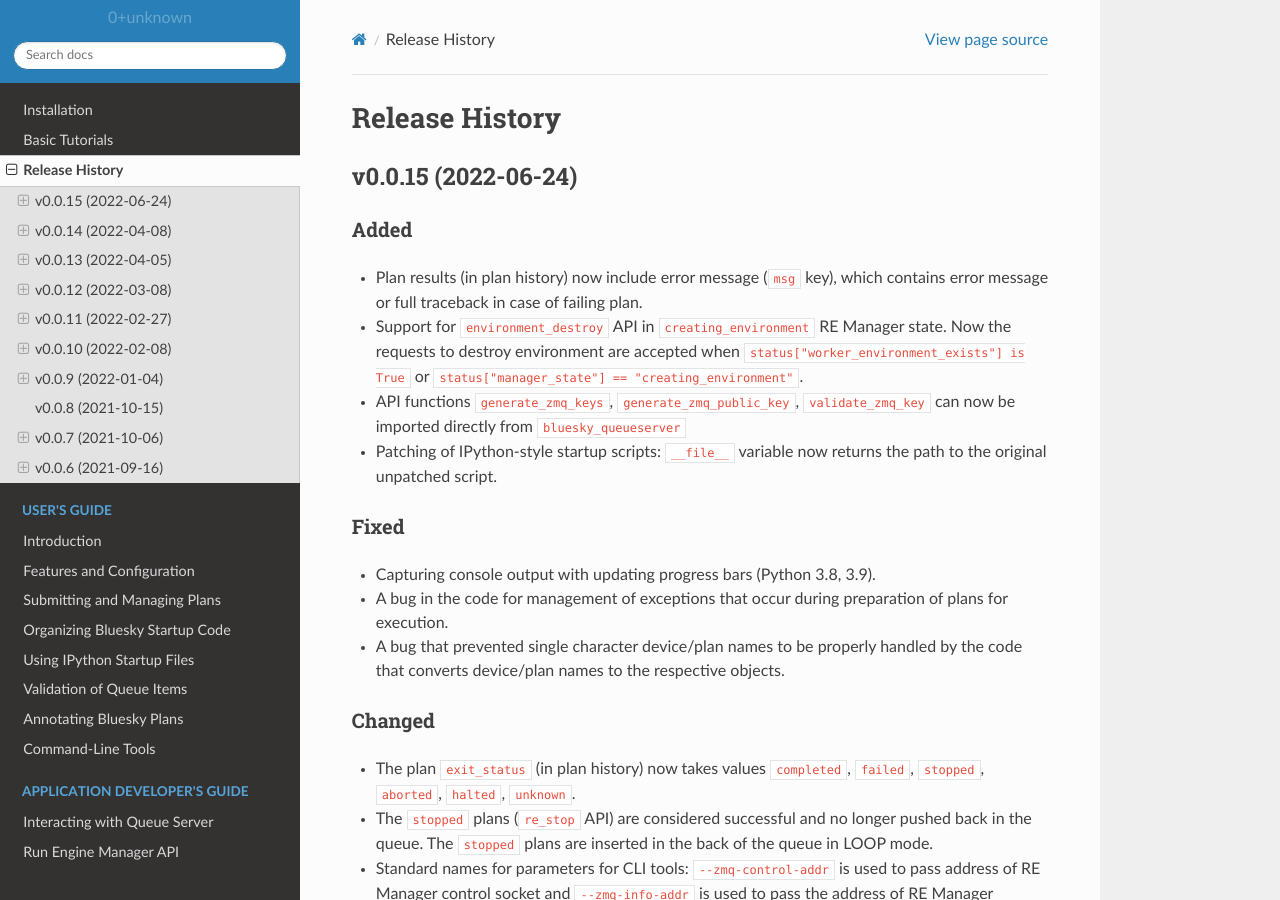
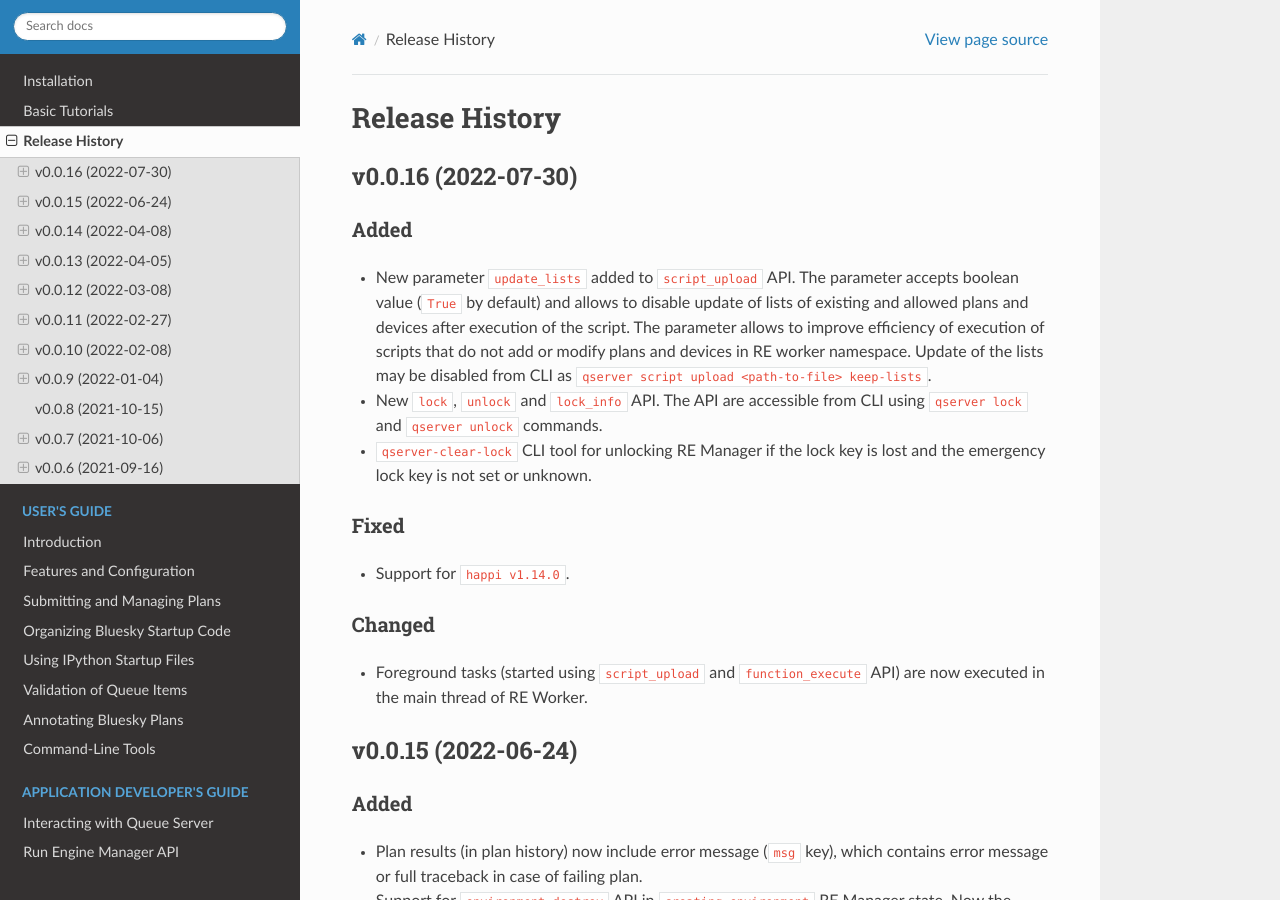
Before and after one commit to bluesky/bluesky-queueserver, a Sphinx documentation site: the page built from docs/source/release_history.rst, in a window 1280 px wide and 900 px high. Built offline with Sphinx 7.4.7 and the Read the Docs theme 2.0.0, drawn with Linux system fonts in a browser that asks for light colours.

Commit message:
DOC: release notes v0.0.16

```diff
--- a/docs/source/release_history.rst
+++ b/docs/source/release_history.rst
@@ -1,6 +1,35 @@
 ===============
 Release History
 ===============
+
+v0.0.16 (2022-07-30)
+====================
+
+Added
+-----
+
+- New parameter ``update_lists`` added to ``script_upload`` API. The parameter accepts boolean value
+  (``True`` by default) and allows to disable update of lists of existing and allowed plans and
+  devices after execution of the script. The parameter allows to improve efficiency of execution
+  of scripts that do not add or modify plans and devices in RE worker namespace. Update of
+  the lists may be disabled from CLI as ``qserver script upload <path-to-file> keep-lists``.
+
+- New ``lock``, ``unlock`` and ``lock_info`` API. The API are accessible from CLI using ``qserver lock``
+  and ``qserver unlock`` commands.
+
+- ``qserver-clear-lock`` CLI tool for unlocking RE Manager if the lock key is lost and the emergency
+  lock key is not set or unknown.
+
+Fixed
+-----
+
+- Support for ``happi v1.14.0``.
+
+Changed
+-------
+
+- Foreground tasks (started using ``script_upload`` and ``function_execute`` API) are now executed
+  in the main thread of RE Worker.
 
 v0.0.15 (2022-06-24)
 ====================
```
